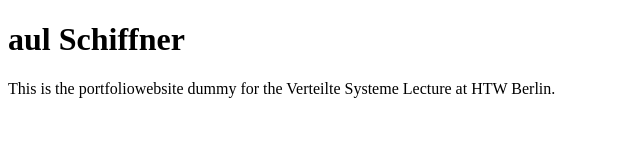
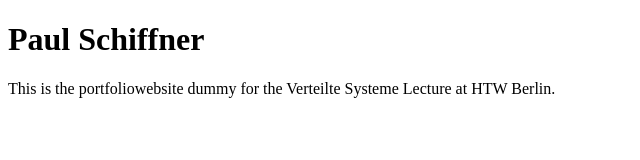
Before and after one commit to PaulSchiffner/PaulSchiffner.github.io, a plain HTML site: page index.html in a window 1280 px wide. Shown: the whole page, without its empty margins (0-640 px from the left). Drawn offline with Linux system fonts and the light colour scheme.

Commit message:
Update index.html

```diff
--- a/index.html
+++ b/index.html
@@ -1,7 +1,7 @@
 <!DOCTYPE html>
 <html>
 <body>
-<h1>aul Schiffner</h1>
+<h1>Paul Schiffner</h1>
 <p>This is the portfoliowebsite dummy for the Verteilte Systeme Lecture at HTW Berlin.</p>
 </body>
 </html>
```
